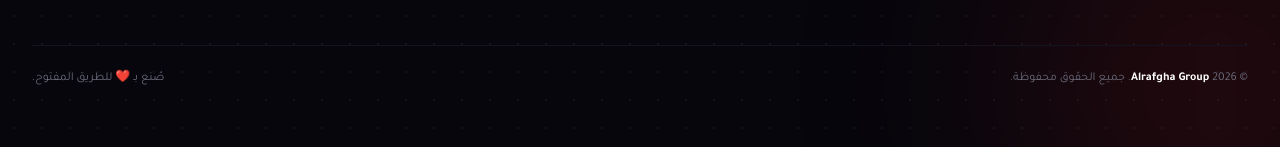
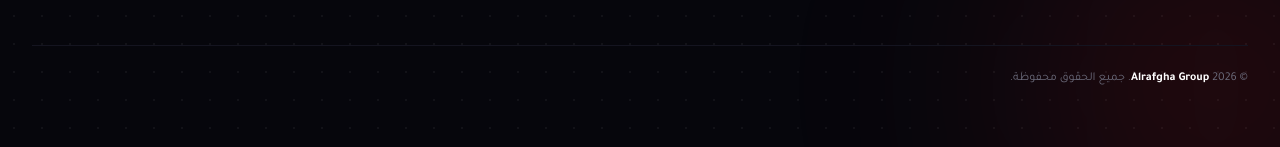
Before and after one commit to Rady15/alrafgha-group, a React (Vite) app in the folder client/: page /faq in a window 1280 px wide. Shown: the part 5988-6135 px from the top of the page. Built offline with nearby package versions, Linux system fonts and the light colour scheme; no server answers.

Commit message:
Remove crafted footer text permanently

```diff
--- a/client/src/components/common/Footer.jsx
+++ b/client/src/components/common/Footer.jsx
@@ -156,9 +156,6 @@ const Footer = () => {
           <p className="text-ink-400 text-xs">
             © {currentYear} <span className="text-white font-semibold">Alrafgha Group</span>. {t('footer.rights')}
           </p>
-          <p className="text-ink-400 text-xs">
-            {t('footer.crafted')}
-          </p>
         </div>
       </div>
     </footer>
--- a/client/src/i18n/ar/common.json
+++ b/client/src/i18n/ar/common.json
@@ -48,8 +48,7 @@
       "services": "الخدمات",
       "support": "الدعم"
     },
-    "rights": "جميع الحقوق محفوظة.",
-    "crafted": "صُنع بـ ❤️ للطريق المفتوح."
+    "rights": "جميع الحقوق محفوظة."
   },
   "actions": {
     "save": "حفظ",
--- a/client/src/i18n/en/common.json
+++ b/client/src/i18n/en/common.json
@@ -48,8 +48,7 @@
       "services": "Services",
       "support": "Support"
     },
-    "rights": "All rights reserved.",
-    "crafted": "Crafted with ❤️ for the open road."
+    "rights": "All rights reserved."
   },
   "actions": {
     "save": "Save",
```
